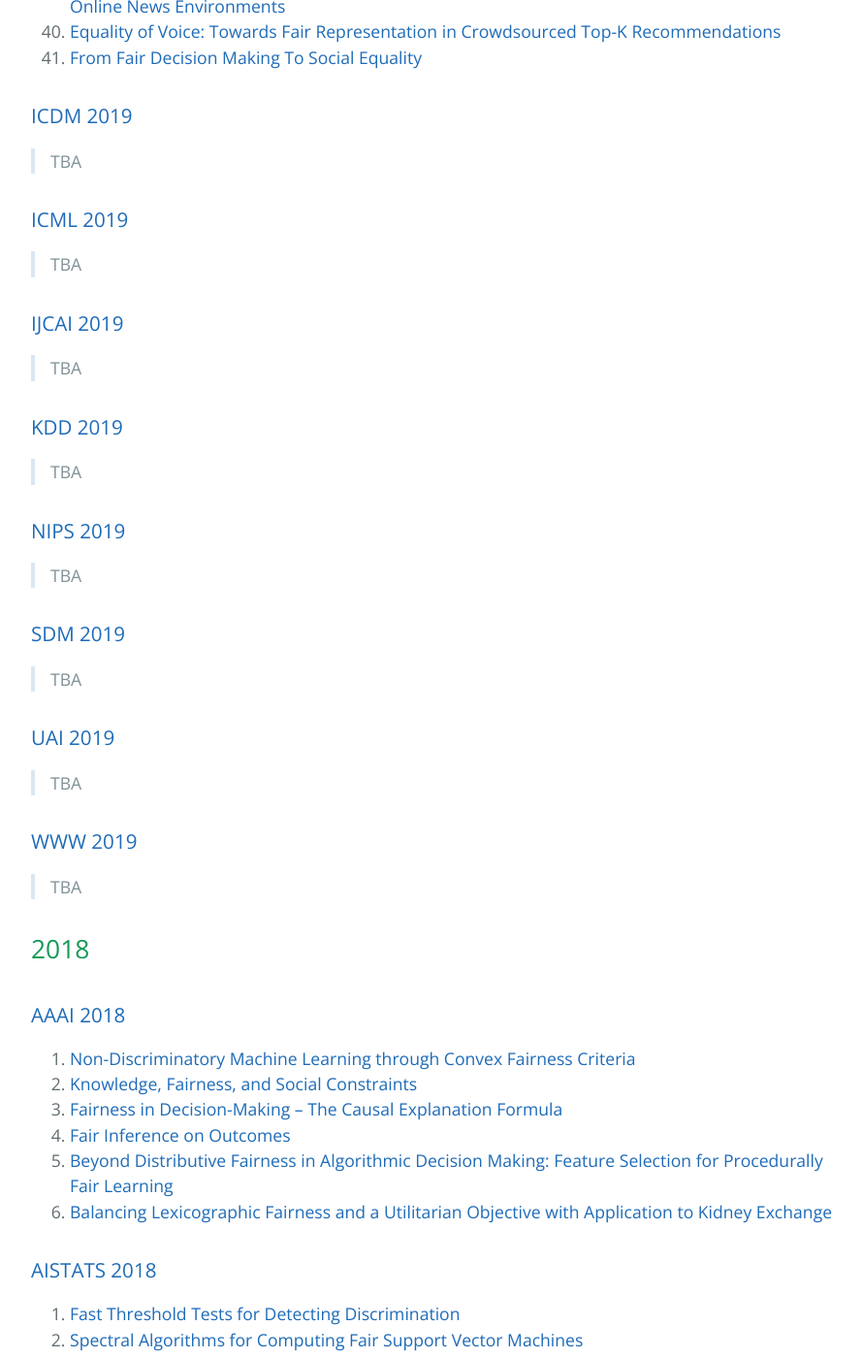
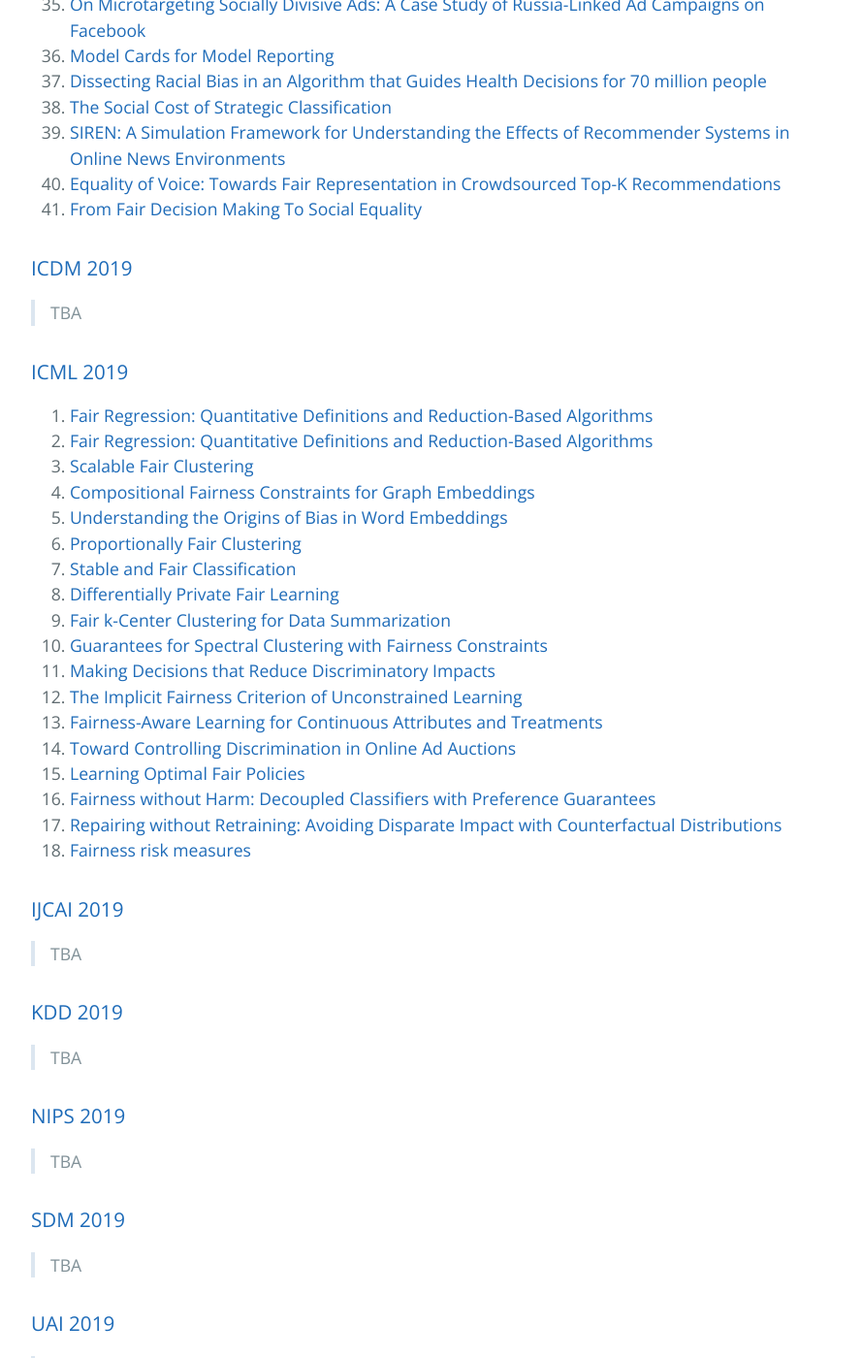
Before and after one commit to minakhan01/FairAI, a Jekyll site: the page built from conference.md, in a window 1280 px wide and 1400 px high, scrolled down 2319 px. Shown: the whole window at 97% size, without its empty margins (192-1081 px from the left). Built offline with Jekyll 4.4.1, drawn with Linux system fonts in a browser that asks for light colours; our own code applies the rules of GitHub Pages for plain Markdown files; some of the changed text lies outside the part shown.

Commit message:
Add papers for AAAI 2019, COLT 2019, ICML 2019

```diff
--- a/conference.md
+++ b/conference.md
@@ -8,7 +8,13 @@ layout: default
 
 ### [AAAI 2019](https://dblp.uni-trier.de/db/conf/aaai/aaai2019.html)
 
-> TBA
+1. [Learning Optimal and Fair Decision Trees for Non-Discriminative Decision-Making](https://aaai.org/ojs/index.php/AAAI/article/view/3943)
+2. [Learning to Address Health Inequality in the United States with a Bayesian Decision Network](https://aaai.org/ojs/index.php/AAAI/article/view/3849)
+3. [Convex Formulations for Fair Principal Component Analysis](https://aaai.org/ojs/index.php/AAAI/article/view/3843)
+4. [Bayesian Fairness](https://aaai.org/ojs/index.php/AAAI/article/view/3824)
+5. [One-Network Adversarial Fairness](https://aaai.org/ojs/index.php/AAAI/article/view/4085)
+6. [Eliminating Latent Discrimination: Train Then Mask](https://aaai.org/ojs/index.php/AAAI/article/view/4251)
+7. [Path-Specific Counterfactual Fairness](https://aaai.org/ojs/index.php/AAAI/article/view/4777)
 
 ### [AISTATS 2019](https://dblp.uni-trier.de/db/conf/aistats/aistats2019.html)
 
@@ -24,7 +30,7 @@ layout: default
 
 ### [COLT 2019](https://dblp.uni-trier.de/db/conf/colt/colt2019.html)
 
-> TBA
+> *null*
 
 ### [FAT\* 2019](https://dblp.uni-trier.de/db/conf/fat/fat2019.html)
 
@@ -76,7 +82,24 @@ layout: default
 
 ### [ICML 2019](https://dblp.uni-trier.de/db/conf/icml/icml2019.html)
 
-> TBA
+1. [Fair Regression: Quantitative Definitions and Reduction-Based Algorithms](http://proceedings.mlr.press/v97/agarwal19d.html)
+2. [Fair Regression: Quantitative Definitions and Reduction-Based Algorithms](http://proceedings.mlr.press/v97/agarwal19d.html)
+3. [Scalable Fair Clustering](http://proceedings.mlr.press/v97/backurs19a.html)
+4. [Compositional Fairness Constraints for Graph Embeddings](http://proceedings.mlr.press/v97/bose19a.html)
+5. [Understanding the Origins of Bias in Word Embeddings](http://proceedings.mlr.press/v97/brunet19a.html)
+6. [Proportionally Fair Clustering](http://proceedings.mlr.press/v97/chen19d.html)
+7. [Stable and Fair Classification](http://proceedings.mlr.press/v97/huang19e.html)
+8. [Differentially Private Fair Learning](http://proceedings.mlr.press/v97/jagielski19a.html)
+9. [Fair k-Center Clustering for Data Summarization](http://proceedings.mlr.press/v97/kleindessner19a.html)
+10. [Guarantees for Spectral Clustering with Fairness Constraints](http://proceedings.mlr.press/v97/kleindessner19b.html)
+11. [Making Decisions that Reduce Discriminatory Impacts](http://proceedings.mlr.press/v97/kusner19a.html)
+12. [The Implicit Fairness Criterion of Unconstrained Learning](http://proceedings.mlr.press/v97/liu19f.html)
+13. [Fairness-Aware Learning for Continuous Attributes and Treatments](http://proceedings.mlr.press/v97/mary19a.html)
+14. [Toward Controlling Discrimination in Online Ad Auctions](http://proceedings.mlr.press/v97/mehrotra19a.html)
+15. [Learning Optimal Fair Policies](http://proceedings.mlr.press/v97/nabi19a.html)
+16. [Fairness without Harm: Decoupled Classifiers with Preference Guarantees](http://proceedings.mlr.press/v97/ustun19a.html)
+17. [Repairing without Retraining: Avoiding Disparate Impact with Counterfactual Distributions](http://proceedings.mlr.press/v97/wang19l.html)
+18. [Fairness risk measures](http://proceedings.mlr.press/v97/williamson19a.html)
 
 ### [IJCAI 2019](https://dblp.uni-trier.de/db/conf/ijcai/ijcai2019.html)
 
```
